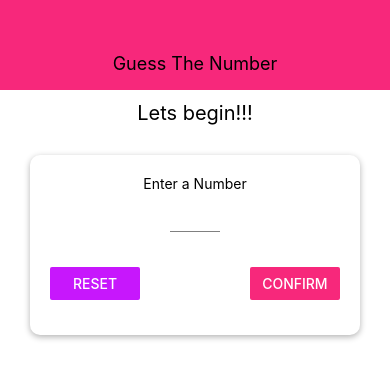
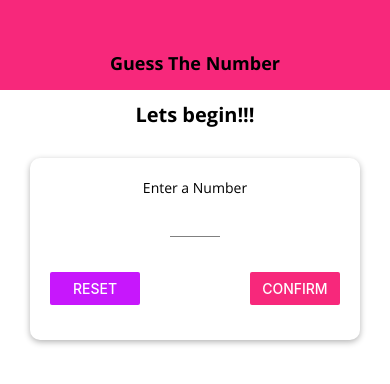
Before and after one commit to marunsct/GuessMyNumber, a React Native app: screen / in a window 390 px wide. Shown: the top 384 px of the page. Built offline with nearby package versions, Linux system fonts and the light colour scheme.

Commit message:
Added Image

```diff
--- a/App.js
+++ b/App.js
@@ -1,5 +1,8 @@
+/* eslint-disable global-require */
 /* eslint-disable max-len */
 /* eslint-disable no-console */
+import * as Font from 'expo-font';
+import { AppLoading } from 'expo';
 import React, { useState } from 'react';
 import { StyleSheet, View } from 'react-native';
 
@@ -8,9 +11,19 @@ import StartGameScreen from './Components/StartGameScreen';
 import GameScreen from './Components/GameScreen';
 import GameOver from './Components/GameOver';
 
+const loadFont = () => Font.loadAsync({
+  'OpenSans-Bold': require('./assets/fonts/OpenSans-Bold.ttf'),
+  'OpenSans': require('./assets/fonts/OpenSans-Regular.ttf')
+});
+
 export default function App() {
   const [userNumber, setUserNumber] = useState();
   const [numRounds, setNumRounds] = useState(0);
+  const [fontLoaded, setFontLoaded] = useState(false);
+
+  if (!fontLoaded) {
+    return <AppLoading startAsync={loadFont} onFinish={() => setFontLoaded(true)} onError={(err) => console.log(err)} />;
+  }
 
   const startGameHandler = (selectedNumber) => {
     console.log(selectedNumber);
--- /dev/null
+++ b/Components/BodyText.js
@@ -0,0 +1,24 @@
+import React, { Component } from 'react';
+import { Text, StyleSheet } from 'react-native';
+
+
+export default class BodyText extends Component {
+  constructor(props) {
+    super(props);
+    this.state = {};
+  }
+
+  render() {
+    return (
+      <Text style={{ ...styles.text, ...this.props.style }}>
+        {this.props.children}
+      </Text>
+    );
+  }
+}
+
+const styles = StyleSheet.create({
+  text: {
+    fontFamily: 'OpenSans'
+  }
+});
--- a/Components/GameOver.js
+++ b/Components/GameOver.js
@@ -1,7 +1,13 @@
+/* eslint-disable react/jsx-indent */
+/* eslint-disable no-trailing-spaces */
+/* eslint-disable global-require */
 import React, { Component } from 'react';
 import {
-  View, Text, StyleSheet, Button
+  View, Text, StyleSheet, Button, Image
 } from 'react-native';
+
+import BodyText from './BodyText';
+import Colours from '../Constants/colours';
 
 export default class GameOver extends Component {
   constructor(props) {
@@ -13,14 +19,29 @@ export default class GameOver extends Component {
     return (
       <View style={styles.screen}>
         <Text>Game Over</Text>
-        <Text>
-          Number of Rounds:
-          {this.props.rounds}
-        </Text>
-        <Text>
-          Number Was:
-          {this.props.userNumber}
-        </Text>
+        <View style={styles.imageContainer}>
+          <Image
+            // source={require('../assets/original.png')}
+            source={{ uri: 'https://reba.global/files/img_cache/13628/__1__1136281576078018_WhycreatingpeakmomentsMAIN.jpg?1576078955' }}
+            style={styles.image}
+            resizeMode="cover"
+          />
+        </View>
+        <View style={styles.resultTextContainer}>
+          <BodyText style={styles.resultText}>
+            Your phone took
+            {' '}
+            <Text style={styles.highlight}>
+              {this.props.rounds}
+            </Text>
+            {' '}
+             rounds to guess your number
+            {' '}
+            <Text style={styles.highlight}>
+              {this.props.userNumber}
+            </Text>
+          </BodyText>
+        </View>
         <Button title="New Game" onPress={this.props.reset} />
       </View>
     );
@@ -33,5 +54,30 @@ const styles = StyleSheet.create({
     alignItems: 'center',
     justifyContent: 'center'
 
+  },
+  image: {
+    width: '100%',
+    height: '100%'
+  },
+  imageContainer: {
+    height: 300,
+    width: 300,
+    borderRadius: 150,
+    borderWidth: 2,
+    borderColor: 'black',
+    overflow: 'hidden',
+    marginVertical: 20
+  },
+  highlight: {
+    color: Colours.primary,
+    fontFamily: 'OpenSans-Bold'
+  },
+  resultTextContainer: {
+    width: '80%',
+    marginVertical: 20
+  },
+  resultText: {
+    fontSize: 15,
+    textAlign: 'center'
   }
 });
--- /dev/null
+++ b/Components/HeaderText.js
@@ -0,0 +1,28 @@
+/* eslint-disable react/prefer-stateless-function */
+/* eslint-disable no-useless-constructor */
+
+import React, { Component } from 'react';
+import { Text, StyleSheet } from 'react-native';
+
+export default class HeaderText extends Component {
+  constructor(props) {
+    super(props);
+  }
+
+  render() {
+    console.log(this.props.children);
+    return (
+      <Text style={{ ...styles.text, ...this.props.style }}>
+
+        {this.props.children}
+      </Text>
+    );
+  }
+}
+
+const styles = StyleSheet.create({
+  text: {
+    fontSize: 18,
+    fontFamily: 'OpenSans-Bold'
+  }
+});
--- a/Components/StartGameScreen.js
+++ b/Components/StartGameScreen.js
@@ -17,6 +17,8 @@ import Card from './Card';
 import Colours from '../Constants/colours';
 import Input from './Input';
 import NumberContainer from './NumberContainer';
+import HeaderText from './HeaderText';
+import BodyText from './BodyText';
 // import Header from './header';
 
 export default class StartGameScreen extends Component {
@@ -99,9 +101,9 @@ export default class StartGameScreen extends Component {
         }}
       >
         <View style={styles.screen}>
-          <Text style={styles.title}>Lets begin!!!</Text>
+          <HeaderText style={styles.title}>Lets begin!!!</HeaderText>
           <Card style={styles.inputContainer}>
-            <Text>Enter a Number</Text>
+            <BodyText>Enter a Number</BodyText>
             <Input
               style={styles.input}
               blurOnSubmit
@@ -152,6 +154,7 @@ const styles = StyleSheet.create({
   },
   title: {
     fontSize: 20,
+    fontFamily: 'OpenSans-Bold',
     marginVertical: 10,
     marginBottom: 30,
     alignContent: 'center',
--- a/Components/header.js
+++ b/Components/header.js
@@ -1,7 +1,8 @@
 import React, { Component } from 'react';
-import { View, Text, StyleSheet } from 'react-native';
+import { View, StyleSheet } from 'react-native';
 
 import Colours from '../Constants/colours';
+import HeaderText from './HeaderText';
 
 export default class header extends Component {
   constructor(props) {
@@ -15,7 +16,7 @@ export default class header extends Component {
   render() {
     return (
       <View style={styles.header}>
-        <Text style={styles.headerText}>{this.props.title}</Text>
+        <HeaderText style={styles.headerText}>{this.props.title}</HeaderText>
       </View>
     );
   }
@@ -33,5 +34,6 @@ const styles = StyleSheet.create({
   headerText: {
     color: 'black',
     fontSize: 18,
+    fontFamily: 'OpenSans-Bold'
   },
 });
```
Also changed, not shown: Components/Input.js (+7 -4 lines), package.json (+7 -6 lines), assets/original.png (added), 1 other file (tests, documents, lock files or other folders).
